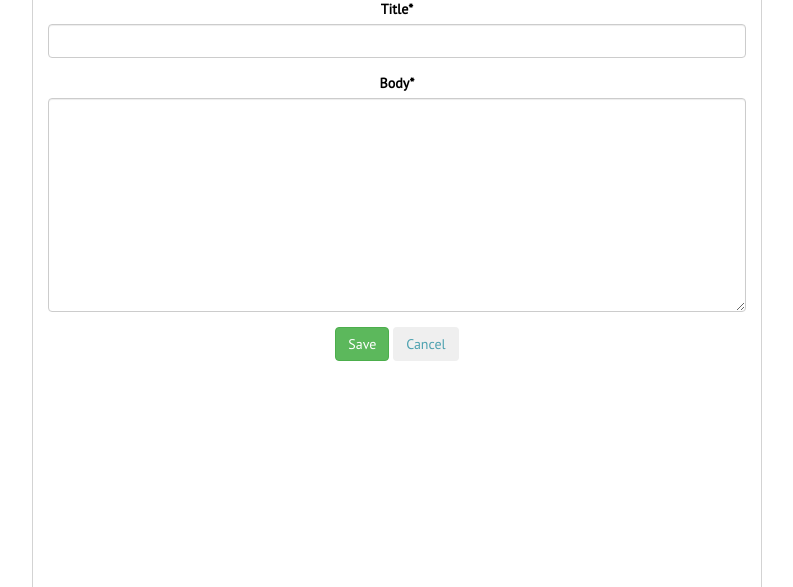
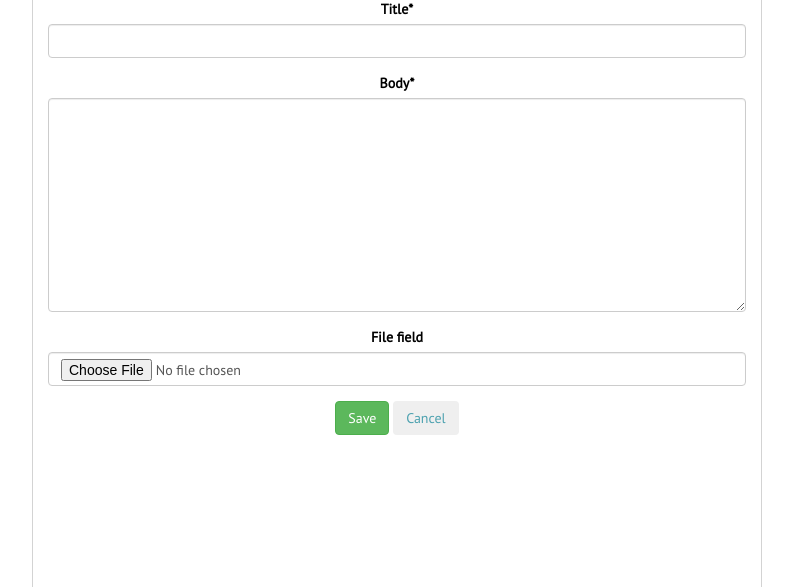
Before and after one commit to Cmlsltnl/socialblogger_django, a Django app: page /blog/create in a window 1280 px wide. Shown: the part 152-739 px from the top of the page, without its empty margins (243-1036 px from the left). Run offline with Django 3.2, Linux system fonts and the light colour scheme; a user stored in the database is signed in; some libraries are stand-ins or nearby versions; some web fonts are replaced.

Commit message:
file upload

```diff
--- a/blog/forms.py
+++ b/blog/forms.py
@@ -10,17 +10,25 @@
 
 from django import forms
 from .models import Post
+from django.utils.translation import gettext as _
+
 
 class PostForm(forms.ModelForm):
     # name = forms.CharField()
     # body = forms.CharField(widget=forms.Textarea)
 
     class Meta:
-    	model = Post
-    	fields = ['title',
-  		  	'body',
+        model = Post
+        # file_field = forms.FileField(label=_('Image'), required=False, error_messages={
+        #                               'invalid': _("Image files only")}, widget=forms.FileInput)
+        file_field = forms.FileField(
+            label='Select a file',
+        )
+        fields = ['title',
+                  'body',
+                  'file_field'
 
-    	]
+                  ]
 
         # widgets = {
         #     'body' : forms.Textarea(attrs={'rows':4, 'cols':15})
@@ -28,7 +36,7 @@
 
     # def send_email(self):
     #     # send email using the self.cleaned_data dictionary
-    	# pass
+        # pass
 
 
 # class CommentForm(forms.ModelForm):
--- a/blog/models.py
+++ b/blog/models.py
@@ -1,3 +1,4 @@
+import os
 from django.db import models
 # from accounts.models import User
 from django.core.urlresolvers import reverse
@@ -14,6 +15,8 @@
 from django.utils import timezone
 from django.contrib.auth.models import User
 
+from django.dispatch import receiver
+
 
 
 class Post(models.Model):
@@ -22,7 +25,7 @@
 	# user = models.ForeignKey(settings.AUTH_USER_MODEL,default=1)
 	user = models.ForeignKey(User,default=1)
 	likes = models.IntegerField(blank=True,null=True)
-	file_field = models.FileField(blank=True,null=True)
+	file_field = models.FileField(upload_to='profile/%Y/%m/%d',blank=True,default=None)
 	created_on = models.DateTimeField(auto_now_add=True,auto_now=False,blank=True,null=True)
 
 	def __str__(self):
--- a/requirements.txt
+++ b/requirements.txt
@@ -1,4 +1,5 @@
 Django==1.9.8
+django-cleanup==0.4.2
 django-crispy-forms==1.6.0
 gunicorn==19.6.0
 whitenoise==3.2.1
--- a/social_network/urls.py
+++ b/social_network/urls.py
@@ -17,6 +17,8 @@
 from django.contrib import admin
 from blog.views import PostListView
 from django.contrib.auth.decorators import login_required
+from django.conf import settings
+from django.conf.urls.static import static
 
 
 urlpatterns = [
@@ -25,3 +27,12 @@
     url(r'^accounts/',include('accounts.urls')),
     url(r'^blog/',include('blog.urls'))
 ]
+
+#this is to be used if you want to store media files somewhere else while in production
+# settings.DEBUG:
+# urlpatterns += static(settings.STATIC_URL,document_root=settings.STATIC_ROOT)
+# urlpatterns += static(settings.MEDIA_URL,document_root=settings.MEDIA_ROOT)
+
+#this is to be used otherwise(not adivsed)
+urlpatterns += static(settings.STATIC_URL,document_root=settings.STATIC_ROOT)
+urlpatterns += static(settings.MEDIA_URL,document_root=settings.MEDIA_ROOT)
--- a/templates/blog/blog_home.html
+++ b/templates/blog/blog_home.html
@@ -59,11 +59,11 @@
 				</div>
 
 				<div class="row">
-
-
+						{% if post.file_field %}
+							<img src="{{post.file_field.url}}" class="img-responsive">
+						{% endif %}
 					<p>{{post.body|linebreaks|truncatewords:"50"}} <a href="/blog/{{post.id}}">read more</a></p>
 
-					<p>{{post.file_field}}</p>
 					<h6>{{post.created_on}}</h6>
 					<h6>by {{post.user.username}}</h6>
 
--- a/templates/blog/post_form.html
+++ b/templates/blog/post_form.html
@@ -11,7 +11,7 @@
 	<div class="eachpost">
 				<h1>Add Post</h1>
 				<hr>
-	<form action="" method="post">{% csrf_token %}
+	<form action="" method="post" enctype="multipart/form-data">{% csrf_token %}
 		<!-- {{form.as_p}} --><!--renders wrapped in p tag, you can even use as_ul or as_table-->
 	    {{ form|crispy }}
 	    <input type="submit" value="Save" class="btn btn-success" />
--- a/templates/blog/post_update_form.html
+++ b/templates/blog/post_update_form.html
@@ -8,7 +8,7 @@
 	<div class="eachpost">
 	<h1>Update Post</h1>
 	<hr>
-	<form action="" method="post">{% csrf_token %}
+	<form action="" method="post" enctype="multipart/form-data">{% csrf_token %}
 	    {{ form|crispy}}
 	    <input type="submit" value="Update" class="btn btn-success" />
 	    <a href="/blog"><button type="button" class="btn">Cancel</button></a>
```
Also changed, not shown: social_network/settings.py (+7 -2 lines), static/staticfiles.json (+1 -1 lines), templates/blog/blog_each.html (+4 -3 lines), db.sqlite3.
